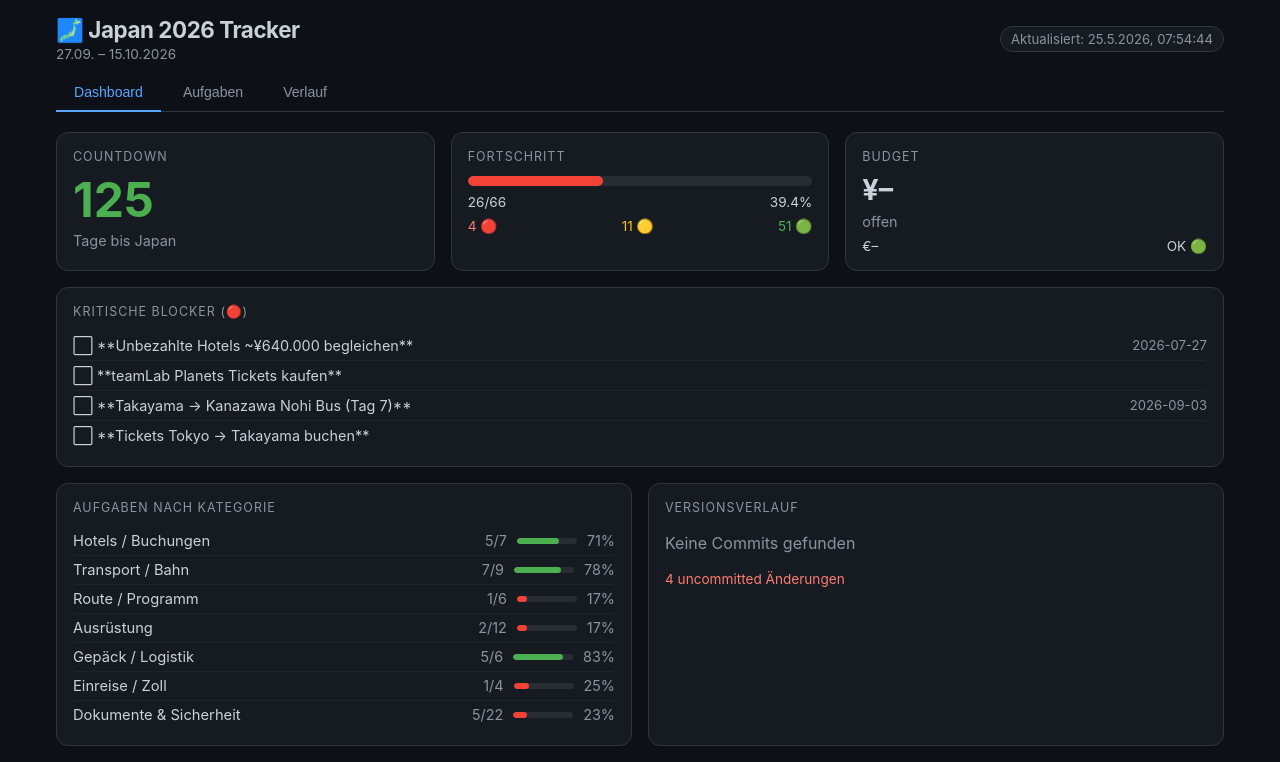
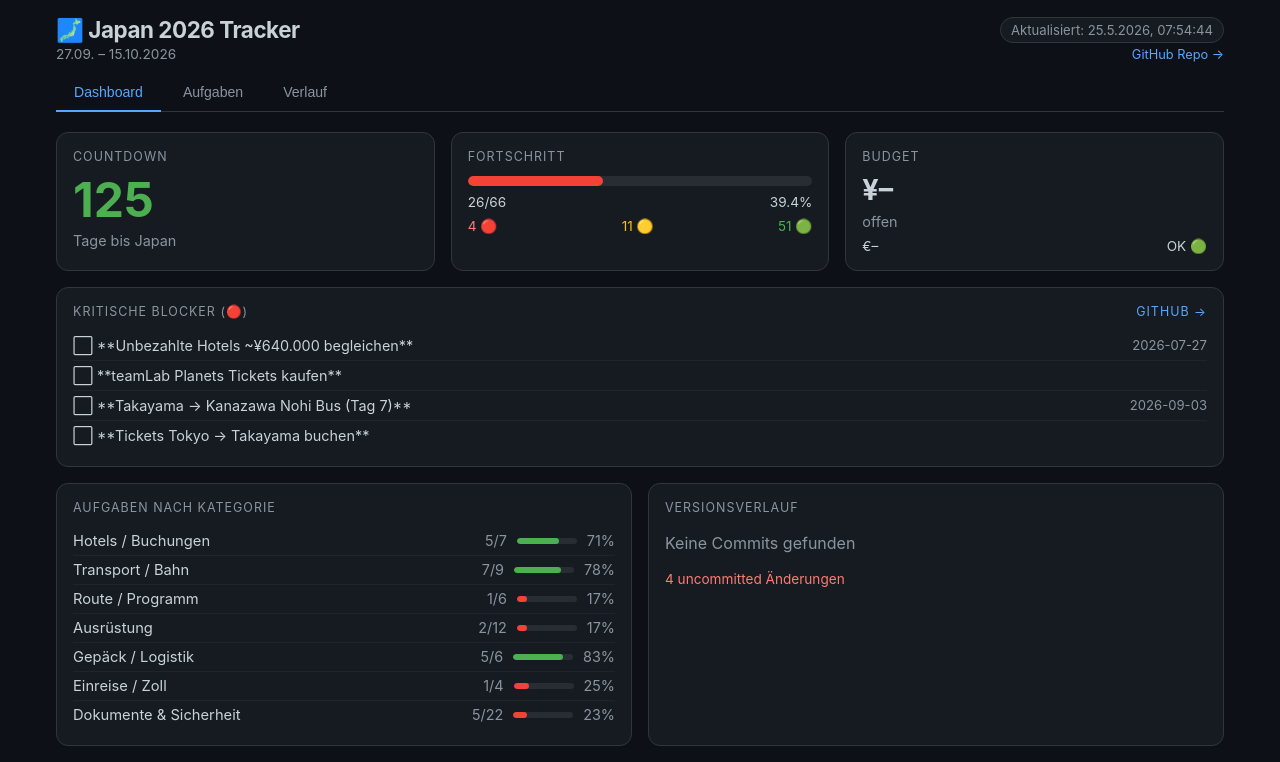
Before and after one commit to hakimanshermes/japan-dashboard, a plain HTML site: page japan-tracker.html in a window 1280 px wide. Shown: the top 762 px of the page. Drawn offline with Linux system fonts and the light colour scheme.

Commit message:
feat(tracker): add GitHub repo links to header and blocker card

```diff
--- a/japan-tracker.html
+++ b/japan-tracker.html
@@ -143,7 +143,10 @@ h1,h2,h3,h4 { margin:0; }
       <h1>🗾 Japan 2026 Tracker</h1>
       <div style="color:var(--muted);font-size:.85rem;margin-top:2px">27.09. – 15.10.2026</div>
     </div>
-    <div class="badge" id="updated">Aktualisiert: …</div>
+    <div style="text-align:right;display:flex;flex-direction:column;align-items:flex-end;gap:4px">
+      <div class="badge" id="updated">Aktualisiert: …</div>
+      <a id="repo-link" href="#" target="_blank" style="font-size:.8rem;color:var(--accent-blue)">GitHub Repo →</a>
+    </div>
   </div>
 
   <!-- ===== TAB NAVIGATION ===== -->
@@ -187,7 +190,7 @@ h1,h2,h3,h4 { margin:0; }
 
     <div class="row">
       <div class="col-1 card">
-        <div class="card-title">Kritische Blocker (🔴)</div>
+        <div class="card-title" style="display:flex;justify-content:space-between;align-items:center"><span>Kritische Blocker (🔴)</span><a id="repo-link2" href="#" target="_blank" style="font-size:.78rem;color:var(--accent-blue)">GitHub →</a></div>
         <ul class="list-plain" id="db-blocker-list"><li>Keine offenen Blocker 🎉</li></ul>
       </div>
     </div>
```
